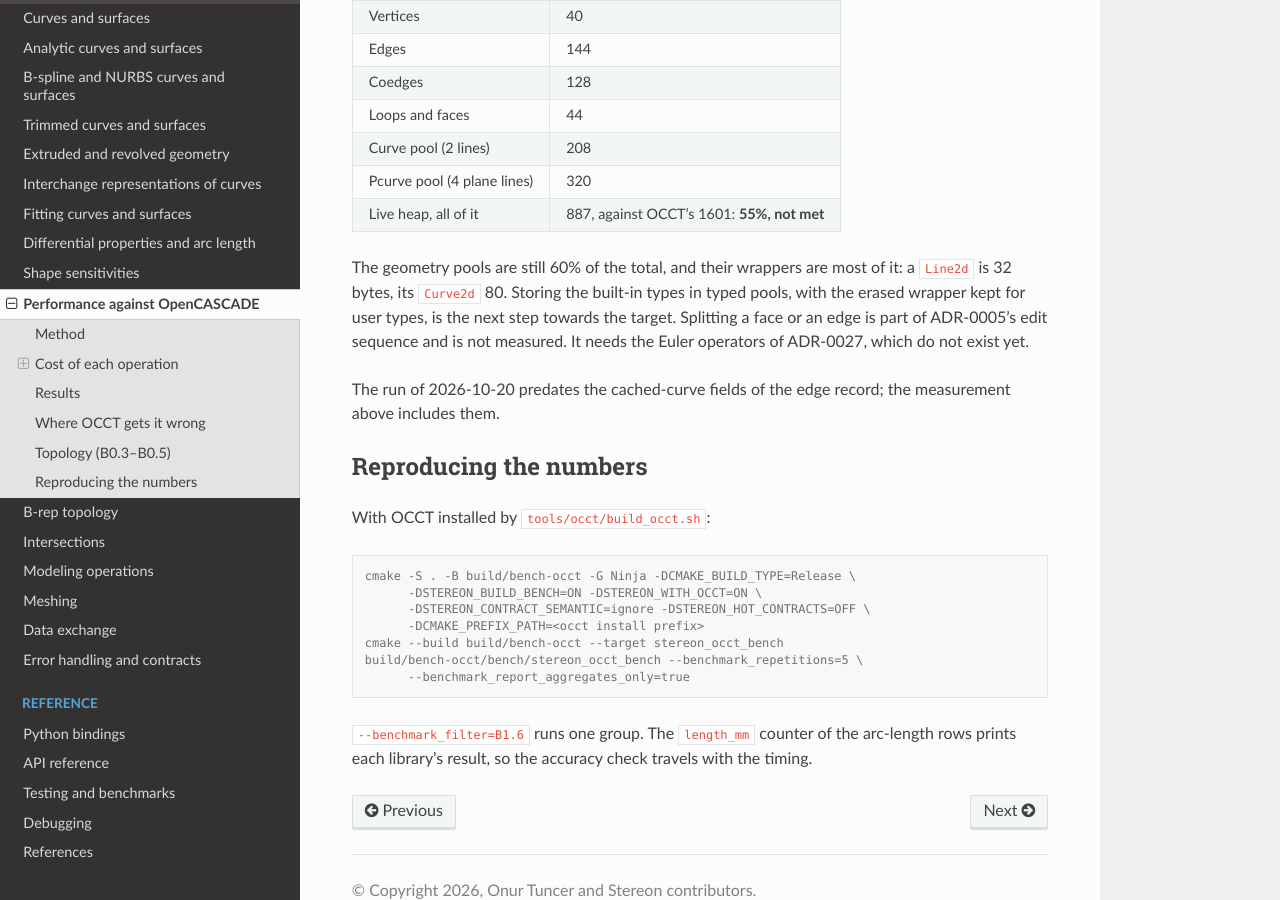
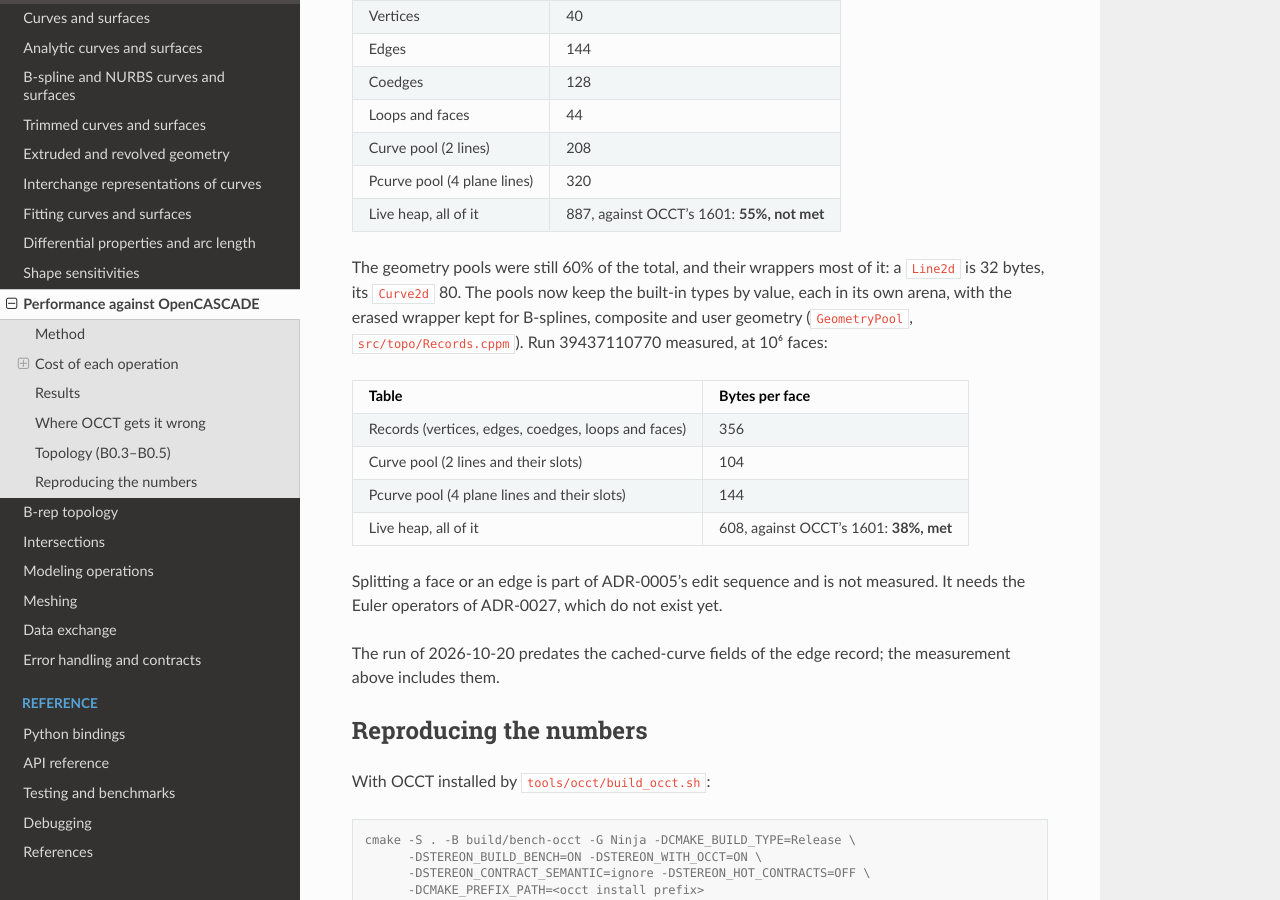
Before and after one commit to onurtuncer/Stereon, a Sphinx documentation site: the page built from docs/performance.rst, in a window 1280 px wide and 900 px high, scrolled down 8839 px. Built offline with Sphinx 7.4.7 and the Read the Docs theme 3.1.0, drawn with Linux system fonts in a browser that asks for light colours.

Commit message:
docs: memory per face met, 608 B against OCCT's 1601 (38%)
Reference run 39437110770 of the typed geometry pools (#85); ADR-0004's
results row and the Phase 0 exit gate updated.

Co-Authored-By: Claude Opus 5.5 <noreply@anthropic.com>
Signed-off-by: Onur Tuncer <otuncer1@gmail.com>

```diff
--- a/docs/performance.rst
+++ b/docs/performance.rst
@@ -588,7 +588,7 @@ process.
      - Live heap per face
      - 1255 B
      - 1601 B
-     - < 50%: **78%, not met**
+     - < 50%: **38%, met** (78% at first; see below)
    * - B0.5
      - Pages copied by one surface replacement
      - 0.003 %
@@ -650,10 +650,25 @@ bytes per face by table. A run of only these rows on the reference image
    * - Live heap, all of it
      - 887, against OCCT's 1601: **55%, not met**
 
-The geometry pools are still 60% of the total, and their wrappers are most
-of it: a ``Line2d`` is 32 bytes, its ``Curve2d`` 80. Storing the built-in
-types in typed pools, with the erased wrapper kept for user types, is the
-next step towards the target.
+The geometry pools were still 60% of the total, and their wrappers most of
+it: a ``Line2d`` is 32 bytes, its ``Curve2d`` 80. The pools now keep the
+built-in types by value, each in its own arena, with the erased wrapper kept
+for B-splines, composite and user geometry (``GeometryPool``,
+``src/topo/Records.cppm``). Run 39437110770 measured, at 10⁶ faces:
+
+.. list-table::
+   :header-rows: 1
+
+   * - Table
+     - Bytes per face
+   * - Records (vertices, edges, coedges, loops and faces)
+     - 356
+   * - Curve pool (2 lines and their slots)
+     - 104
+   * - Pcurve pool (4 plane lines and their slots)
+     - 144
+   * - Live heap, all of it
+     - 608, against OCCT's 1601: **38%, met**
 Splitting a face or an edge is part of ADR-0005's edit sequence and is not
 measured. It needs the Euler operators of ADR-0027, which do not exist yet.
 
```
Also changed, not shown: TODO.md (+1 -1 lines), docs/adr/0004-topology-storage-and-handles.md (+2 -2 lines).
